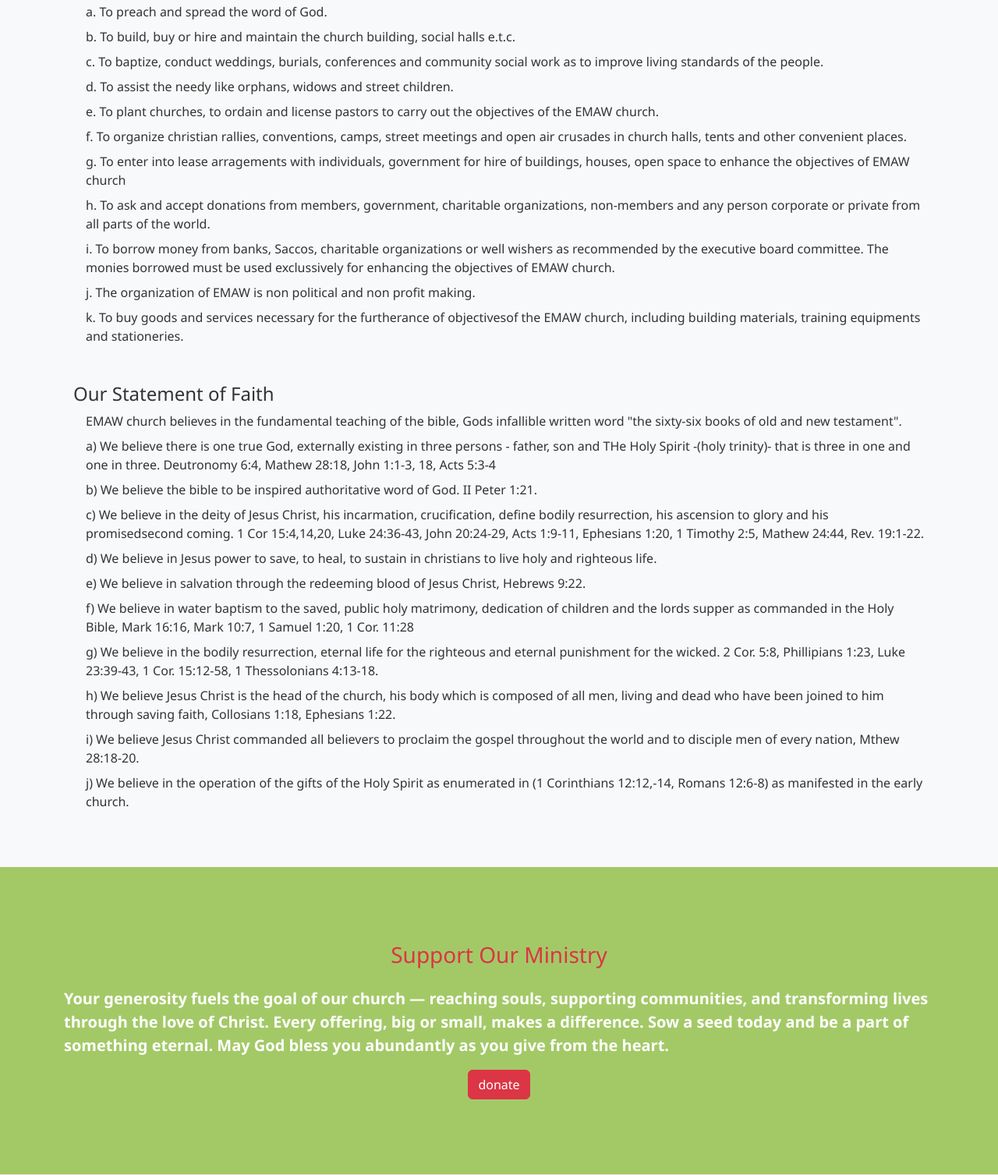
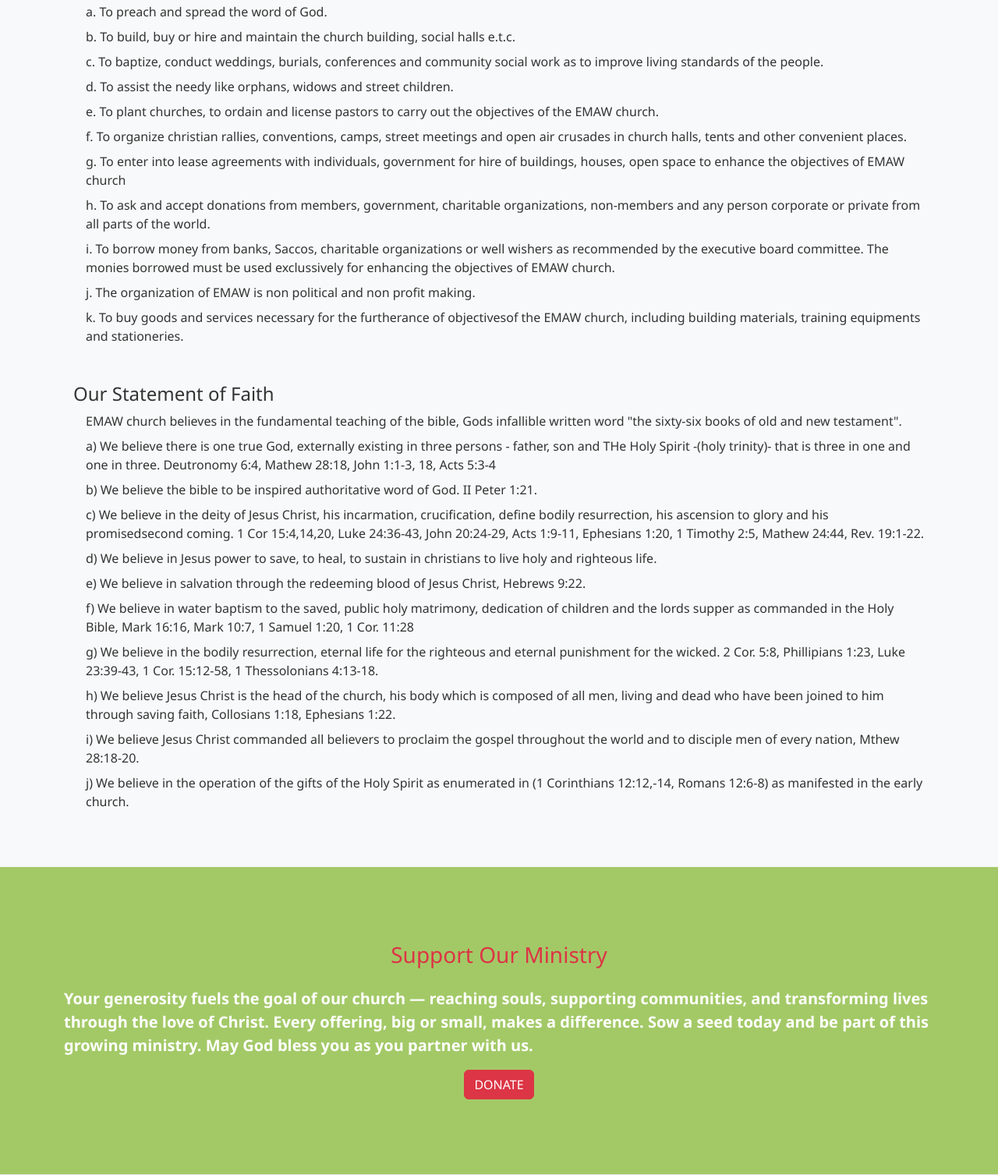
Before and after one commit to Fickey123/emaw_website, a Flask app: page /about in a window 1280 px wide; the page is wider, and only the part inside the window is pictured. Shown: the part 1339-2846 px from the top of that part at 78% size. Run offline with Flask 3, Linux system fonts and the light colour scheme; some libraries are stand-ins or nearby versions.

Commit message:
modify templates/about.html, base.html, and family_therapy.html

```diff
--- a/templates/about.html
+++ b/templates/about.html
@@ -115,7 +115,7 @@
         <li class="mb-2 fw-medium">d. To assist the needy like orphans, widows and street children.</li>
         <li class="mb-2 fw-medium">e. To plant churches, to ordain and license pastors to carry out the objectives of the EMAW church.</li>
         <li class="mb-2 fw-medium">f. To organize christian rallies, conventions, camps, street meetings and open air crusades in church halls, tents and other convenient places.</li>
-        <li class="mb-2 fw-medium">g. To enter into lease arragements with individuals, government for hire of buildings, houses, open space to enhance the objectives of EMAW church</li>
+        <li class="mb-2 fw-medium">g. To enter into lease agreements with individuals, government for hire of buildings, houses, open space to enhance the objectives of EMAW church</li>
         <li class="mb-2 fw-medium">h. To ask and accept donations from members, government, charitable organizations, non-members and any person corporate or private from all parts of the world.</li>
         <li class="mb-2 fw-medium">i. To borrow money from banks, Saccos, charitable organizations or well wishers as recommended by the executive board committee. The monies borrowed must be used exclussively for enhancing the objectives of EMAW church.</li>
         <li class="mb-2 fw-medium">j. The organization of EMAW is non political and non profit making.</li>
--- a/templates/base.html
+++ b/templates/base.html
@@ -68,10 +68,10 @@
       <section class="container my-5">
         <h3 class="text-center text-danger mb-4">Support Our Ministry</h3>
         <p class="fw-bold fs-5">
-          Your generosity fuels the goal of our church — reaching souls, supporting communities, and transforming lives through the love of Christ. Every offering, big or small, makes a difference. Sow a seed today and be a part of something eternal. May God bless you abundantly as you give from the heart.
+          Your generosity fuels the goal of our church — reaching souls, supporting communities, and transforming lives through the love of Christ. Every offering, big or small, makes a difference. Sow a seed today and be part of this growing ministry. May God bless you as you partner with us.
         </p>
         <div class="text-center">
-          <button class="btn btn-danger" data-bs-toggle="modal" data-bs-target="#donateModal">donate</button>
+          <button class="btn btn-danger" data-bs-toggle="modal" data-bs-target="#donateModal">DONATE</button>
         </div>
         <!-- Modal -->
         <div class="modal fade" id="donateModal" tabindex="-1" aria-labelledby="donateModalLabel" aria-hidden="true">
--- a/templates/family_therapy.html
+++ b/templates/family_therapy.html
@@ -22,5 +22,8 @@
   <p>
     "Plans fail for lack of counsel, but with many advisers they succeed." — Proverbs 15:22
   </p>
+  <p>
+    Reach us through +254720438243
+  </p>
 
 {% endblock %}
```
Also changed, not shown: static/images/WhatsApp Image 2025-07-23 at 09.55.50_01505aed.jpg (added).
